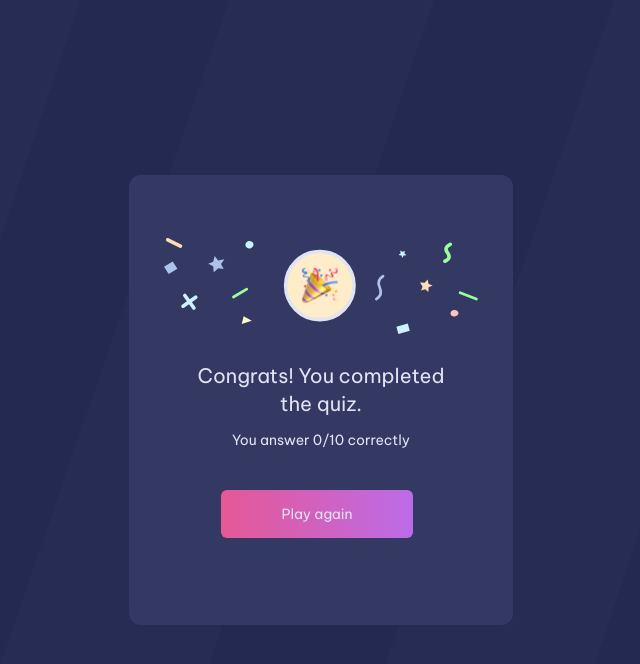
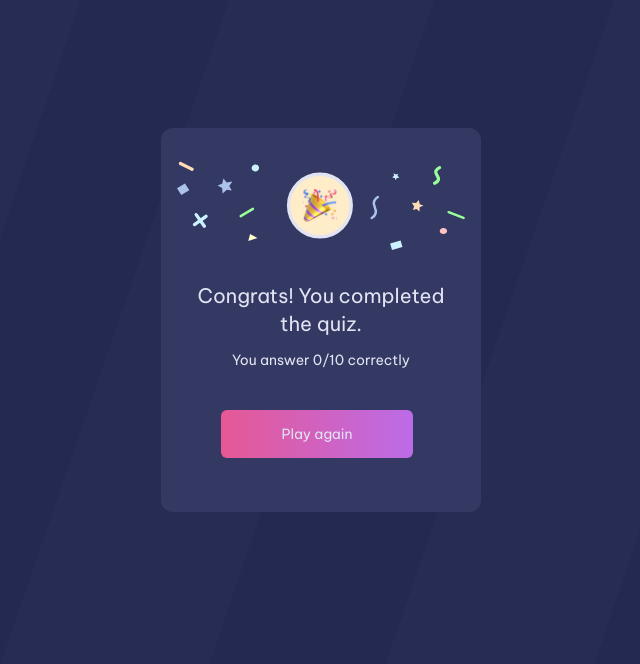
Before and after one commit to afonsecav88/countryQuiz, a React (Vite) app: page /quiz/completed in a window 1280 px wide. Shown: the top 664 px of the page, without its empty margins (319-959 px from the left). Built offline with nearby package versions, Linux system fonts and the light colour scheme; no server answers.

Commit message:
fixed min-h at homeQuiz component

```diff
--- a/src/components/HomeQuiz.tsx
+++ b/src/components/HomeQuiz.tsx
@@ -14,7 +14,9 @@ export const HomeQuiz = () => {
 
   return (
     <main className="flex justify-center items-center h-5/6 text-[#E2E4F3]">
-      <section className="flex flex-col items-center gap-5 pb-20 my-20 max-w-2xl md:max-w-4xl  bg-[#343964] rounded-lg">
+      <section
+        className="flex flex-col items-center gap-5 pb-20 my-20 max-w-2xl
+       min-h-[580px] md:max-w-4xl  bg-[#343964] rounded-lg">
         <h3 className="flex font-medium text-[#8B8EAB] mt-8">Country Quiz</h3>
         <NavQuestion />
         <Outlet />
--- a/src/components/QuizComplete.tsx
+++ b/src/components/QuizComplete.tsx
@@ -3,8 +3,8 @@ import { useCompleteQuiz } from '../hooks/useCompleteQuiz';
 export const QuizComplete = () => {
   const { scoreQuiz, handleClick } = useCompleteQuiz();
   return (
-    <div className="flex items-center justify-center  min-h-screen text-[#E2E4F3]">
-      <div className="flex flex-col justify-center items-center bg-[#343963] w-96 h-[450px] rounded-xl">
+    <div className="flex items-center justify-center  min-h-[80vh] text-[#E2E4F3]">
+      <div className="flex flex-col justify-center items-center bg-[#343963] w-80 h-96 rounded-xl">
         <img
           src="/congrats.svg"
           alt="congrats"
```
